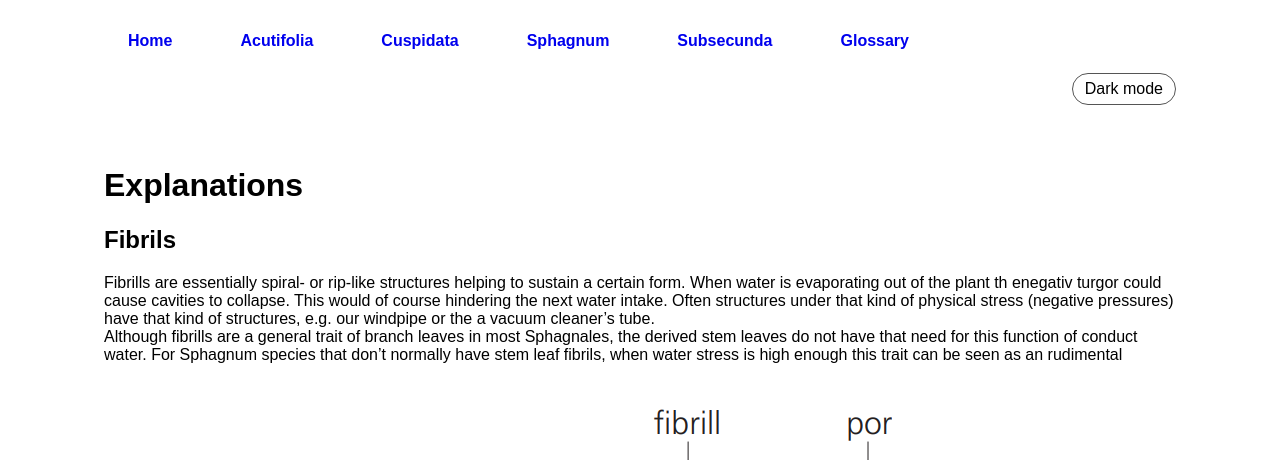
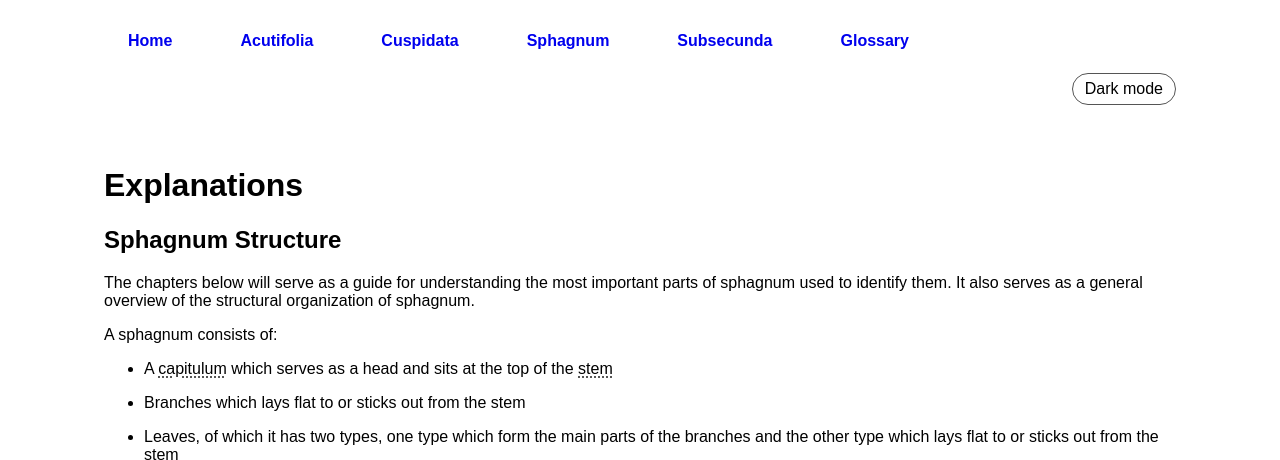
Before and after one commit to DanielESolbakk/Sphagnum-Field-Guide, a Jekyll site: the page built from Glossary and explanations/index.md, in a window 1280 px wide and 1400 px high. Shown: the top 460 px of the window. Built offline with Jekyll 4.4.1, drawn with Linux system fonts in a browser that asks for light colours; our own code applies the rules of GitHub Pages for plain Markdown files; some of the changed text lies outside the part shown; grey boxes are pictures that could not be loaded.

Commit message:
docs: explain sphagnum structure

```diff
--- a/Glossary and explanations/index.md
+++ b/Glossary and explanations/index.md
@@ -1,12 +1,39 @@
 # Explanations
-## Fibrils
-Fibrills are essentially spiral- or rip-like structures helping to sustain a certain form. When water is evaporating out of the plant th enegativ turgor could cause cavities to collapse. This would of course hindering the next water intake. Often structures under that kind of physical stress (negative pressures) have that kind of structures, e.g. our windpipe or the a vacuum cleaner's tube.
+
+## Sphagnum Structure
+
+The chapters below will serve as a guide for understanding the most important parts of sphagnum used to identify them. It also serves as a general overview of the structural organization of sphagnum.
+
+A sphagnum consists of:
+
+* A {% include tooltip.html term="capitulum" text="capitulum" %} which serves as a head and sits at the top of the {% include tooltip.html term="stem" text="stem" %}
+
+* Branches which lays flat to or sticks out from the stem
+
+* Leaves, of which it has two types, one type which form the main parts of the branches and the other type which lays flat to or sticks out from the stem
+
+<img src="anatomydiagram.png" alt="Sphagnum lindbergii diagram"/>
+↑ Sphagnum lindbergii
+
+### Capitulum
+
+### Stem
+
+### Branches
+
+### Leaves
+
+### Hyalocysts
+
+### Fibrils
+
+Fibrills are essentially spiral- or rip-like structures helping to sustain a certain form. When water is evaporating out of the plant the negative turgor could cause cavities to collapse. This would of course hindering the water intake. Often structures under that kind of physical stress (negative pressures) have that kind of structures, e.g. our windpipe or the a vacuum cleaner's tube.
 Although fibrills are a general trait of branch leaves in most Sphagnales, the derived stem leaves do not have that need for this function of conduct water. For Sphagnum species that don't normally have stem leaf fibrils, when water stress is high enough this trait can be seen as an rudimental feature in stem leaves again.
 ![fibril in branch leaf (same logic follows with stem leaves)](branch-leaf-explanation.png)
 
 Sources: [Inaturalist](https://www.inaturalist.org/observations/287369385), [artdatabanken.se](https://assets.artdatabanken.se/pdf/45380_1004718.pdf)
 
-# Glossary<sup><a href="#ayotte2020">1</a></sup><sup><a href="#daniels1990">2</a></sup>
+# Glossary<sup><a href="#ayotte2020">1</a></sup>|<sup><a href="#daniels1990">2</a></sup>|<sup><a href="#denismichelle1997">3</a>
 <!--  Collects each item in the glossary.yml file and prints them on this page -->
 {% for term in site.data.glossary %}
 **{{ term[0] }}** - {{ term[1] }}
@@ -18,4 +45,5 @@ Sources: [Inaturalist](https://www.inaturalist.org/observations/287369385), [art
 <ol>
   <li id="ayotte2020">Ayotte, G., & Rochefort, L. (2020). <em>Sphagnum Mosses of eastern Canada: Biology — Anatomy — Morphology — Herbarium conservation techniques and microscopic preparations</em>. Editions JFD.</li>
   <li id="daniels1990">Daniels, R.E. & Eddy, A. (1990). <em>Handbook of European Sphagna</em>, 2. ed. HMSO, London. 284 s.</li>
+  <li id="denismichelle1997">Denis-F. Bastien, Michelle Garneau (1997). <em>MACROSCOPIC IDENTIFICATION KEY OF 36 SPHAGNUM SPECIES IN EASTERN CANADA</em>. Online: https://nswildflora.ca/wp-content/uploads/2021/05/Sphagnum-ID-Eastern-Canada.pdf</li>
 </ol>
--- a/_data/glossary.yml
+++ b/_data/glossary.yml
@@ -12,7 +12,7 @@
 "bog": "ombrotrophic peat deposit, ie one in which the sole source of water supply is from precipitation: bogs are poor in plant nutrients and their waters are distinctly acid in reaction"
 "border": "(of a leaf) margin consisting of a row or rows of prosenchymatous cells"
 "bract": "modified leaf surrounding antheridium or archegonium"
-"capitulum": "Small head; in Sphagnum, a compact cluster of branches at the top of the gametophyte stem"
+"capitulum": "Small head; in Sphagnum, a compact cluster of young branches at the top of the gametophyte stem"
 "chlorocyst": "photosynthetic cell in leaf"
 "clavate": "club-shaped: narrowed towards the base and broader near the apex"
 "comb fibril": "lamella extending into the lumen of a branch leaf hyaline cell (in Europe only present in S. imbricatum complex (Sphagnum austinii and Sphagnum affine))"
@@ -33,12 +33,12 @@
 "eporose": "lacking pores"
 "erect": "with the distal end pointing towards apex of axis (used of branches or leaves)"
 "erose": "irregularly notched"
-"eroded": "worn away"
+"eroded": "worn away. Referring to the tips of the stem leaves, irregularly torn or notched"
 "eutrophic": "with abundant mineral ions and hence of high nutrient status; usually with a pH reaction which is ± neutral or slightly basic"
 "evanescent": "disappearing abruptly or quickly"
 "exposure": "(of photosynthetic leaf cells) reaching the surface of the leaf and not occluded by adjacent hyaline cells"
 "fascicle": "tuft or group of branches originating at the same point on a stem"
-"fibrils": "Thickenings in the form of thin or thickened fibres, of the walls of hyalocysts or cortical cells; the fibrils are sometimes thickened inwards and then form partial partitions oriented, in general, transversely"
+"fibrils": "Microscopic, delicate, fiber-like structure found in Sphagnum leaves on the walls of hyalocysts or cortical cells; the fibrils are sometimes thickened inwards and then form partial partitions oriented, in general, transversely"
 "fibrillose": "bearing fibrils"
 "fibrose": "fibrillose"
 "flaccid": "flabby; lying loosely and lacking stiffness"
```
Also changed, not shown: Subgenus Acutifolia/section Acutifolia/Sphagnum fuscum/index.md (line endings or trailing spaces), Subgenus Sphagnum/Sphagnum divinum/index.md (line endings or trailing spaces), 1 other file.
